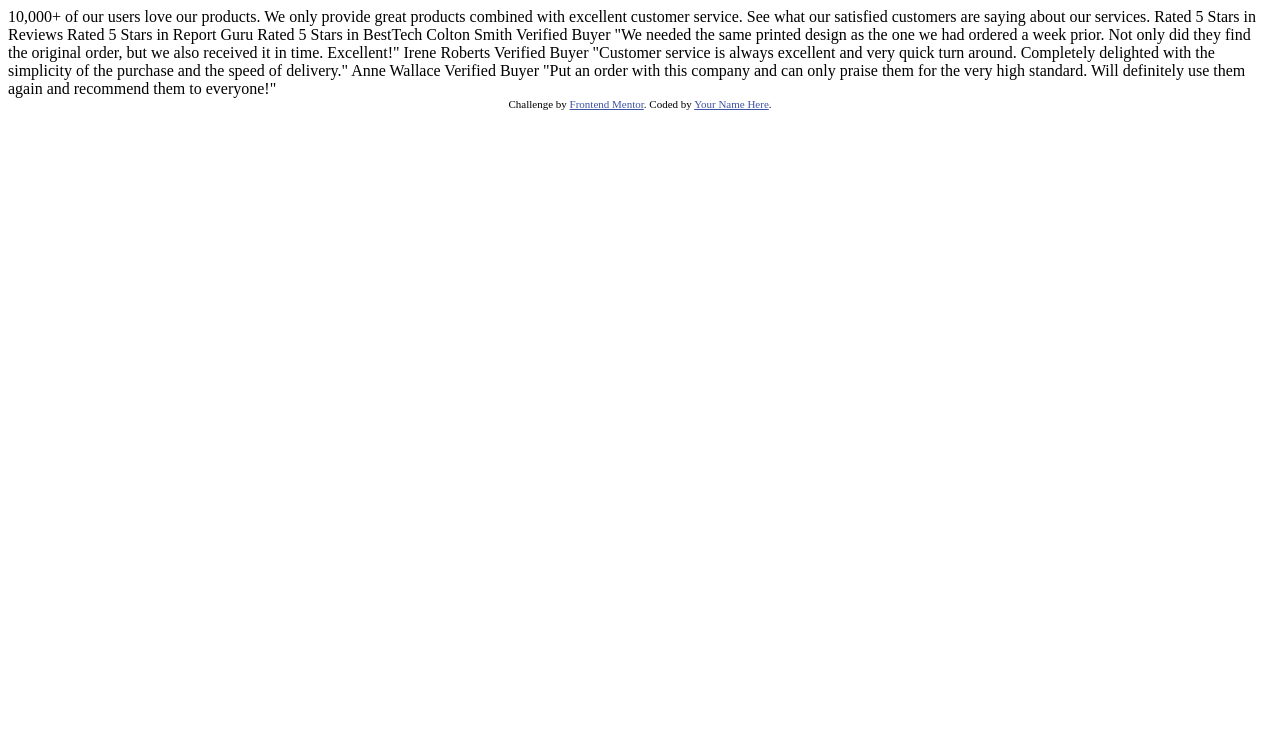
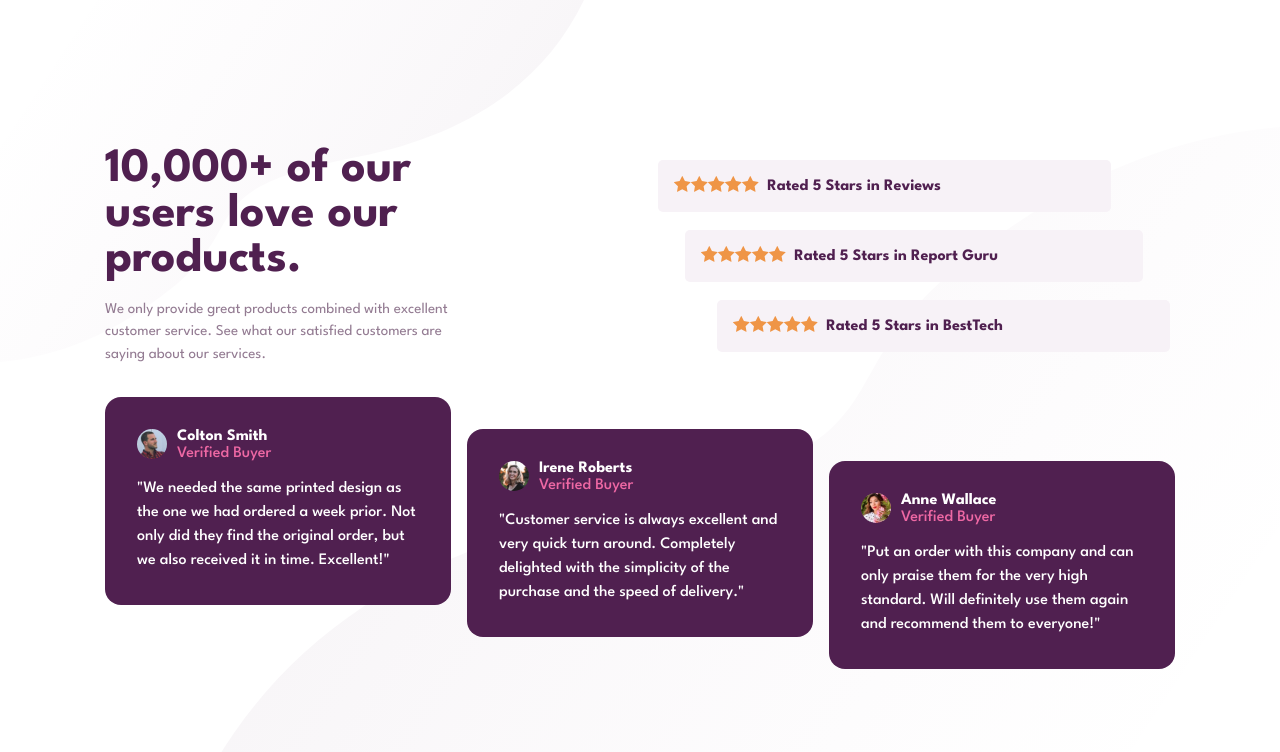
Before and after one commit to bttrvng99/frontend-mentor-social-proof-section, a plain HTML site: page index.html in a window 1280 px wide. Drawn offline with Linux system fonts and the light colour scheme.

Commit message:
finalized views

```diff
--- a/index.html
+++ b/index.html
@@ -15,6 +15,7 @@
     <title>Frontend Mentor | Social proof section</title>
 
     <!-- Feel free to remove these styles or customise in your own stylesheet 👍 -->
+    <link rel="stylesheet" href="style.css" />
     <style>
       .attribution {
         font-size: 11px;
@@ -26,36 +27,101 @@
     </style>
   </head>
   <body>
-    10,000+ of our users love our products.
-
-    We only provide great products combined with excellent customer service.
-    See what our satisfied customers are saying about our services.
-
-    Rated 5 Stars in Reviews
-    Rated 5 Stars in Report Guru
-    Rated 5 Stars in BestTech
-
-    Colton Smith
-    Verified Buyer
-    "We needed the same printed design as the one we had ordered a week prior.
-    Not only did they find the original order, but we also received it in time.
-    Excellent!"
-
-    Irene Roberts
-    Verified Buyer
-    "Customer service is always excellent and very quick turn around. Completely
-    delighted with the simplicity of the purchase and the speed of delivery."
-
-    Anne Wallace
-    Verified Buyer
-    "Put an order with this company and can only praise them for the very high
-    standard. Will definitely use them again and recommend them to everyone!"
-
-    <div class="attribution">
-      Challenge by
-      <a href="https://www.frontendmentor.io?ref=challenge" target="_blank"
-        >Frontend Mentor</a
-      >. Coded by <a href="#">Your Name Here</a>.
-    </div>
+    <main>
+      <div class="hero">
+        <h1>10,000+ of our users love our products.</h1>
+        <p>
+          We only provide great products combined with excellent customer
+          service. See what our satisfied customers are saying about our
+          services.
+        </p>
+      </div>
+      <div class="ratings">
+        <ul>
+          <li>
+            <div class="stars">
+              <img src="./images/icon-star.svg" alt="" /><img
+                src="./images/icon-star.svg"
+                alt=""
+              /><img src="./images/icon-star.svg" alt="" /><img
+                src="./images/icon-star.svg"
+                alt=""
+              /><img src="./images/icon-star.svg" alt="" />
+            </div>
+            Rated 5 Stars in Reviews
+          </li>
+          <li>
+            <div class="stars">
+              <img src="./images/icon-star.svg" alt="" /><img
+                src="./images/icon-star.svg"
+                alt=""
+              /><img src="./images/icon-star.svg" alt="" /><img
+                src="./images/icon-star.svg"
+                alt=""
+              /><img src="./images/icon-star.svg" alt="" />
+            </div>
+            Rated 5 Stars in Report Guru
+          </li>
+          <li>
+            <div class="stars">
+              <img src="./images/icon-star.svg" alt="" /><img
+                src="./images/icon-star.svg"
+                alt=""
+              /><img src="./images/icon-star.svg" alt="" /><img
+                src="./images/icon-star.svg"
+                alt=""
+              /><img src="./images/icon-star.svg" alt="" />
+            </div>
+            Rated 5 Stars in BestTech
+          </li>
+        </ul>
+      </div>
+      <div class="reviews">
+        <ul>
+          <li>
+            <div class="reviewer">
+              <img src="./images/image-colton.jpg" alt="" srcset="" />
+              <div class="reviewer-info">
+                <div class="reviewer-info-name">Colton Smith</div>
+                <div class="reviewer-info-type">Verified Buyer</div>
+              </div>
+            </div>
+            <div class="content">
+              "We needed the same printed design as the one we had ordered a
+              week prior. Not only did they find the original order, but we also
+              received it in time. Excellent!"
+            </div>
+          </li>
+          <li>
+            <div class="reviewer">
+              <img src="./images/image-irene.jpg" alt="" />
+              <div class="reviewer-info">
+                <div class="reviewer-info-name">Irene Roberts</div>
+                <div class="reviewer-info-type">Verified Buyer</div>
+              </div>
+            </div>
+            <div class="content">
+              "Customer service is always excellent and very quick turn around.
+              Completely delighted with the simplicity of the purchase and the
+              speed of delivery."
+            </div>
+          </li>
+          <li>
+            <div class="reviewer">
+              <img src="./images/image-anne.jpg" alt="" />
+              <div class="reviewer-info">
+                <div class="reviewer-info-name">Anne Wallace</div>
+                <div class="reviewer-info-type">Verified Buyer</div>
+              </div>
+            </div>
+            <div class="content">
+              "Put an order with this company and can only praise them for the
+              very high standard. Will definitely use them again and recommend
+              them to everyone!"
+            </div>
+          </li>
+        </ul>
+      </div>
+    </main>
   </body>
 </html>
--- /dev/null
+++ b/style.scss
@@ -0,0 +1,235 @@
+@import url("https://fonts.googleapis.com/css2?family=League+Spartan:wght@100..900&display=swap");
+
+$DarkMagenta: hsl(300, 43%, 22%);
+$SoftPink: hsl(333, 80%, 67%);
+$DarkGrayMagenta: hsl(303, 10%, 53%);
+$LightGrayMagenta: hsl(300, 24%, 96%);
+$White: hsl(0, 0%, 100%);
+
+* {
+  font-family: "League Spartan", sans-serif;
+  color: $DarkMagenta;
+  padding: 0;
+  margin: 0;
+  // box-sizing: border-box;
+}
+
+h1 {
+  font-size: 48px;
+}
+
+p {
+  font-size: 15px;
+  color: $DarkGrayMagenta;
+  line-height: 1.5;
+}
+
+ul {
+  list-style-type: none;
+}
+
+html {
+  background-image: url("./images/bg-pattern-top-desktop.svg"), url('./images/bg-pattern-bottom-desktop.svg');
+  background-repeat: no-repeat, no-repeat;
+  background-position: top left, bottom right;
+}
+
+html,
+body {
+  min-height: 100%;
+  display: flex;
+  flex-direction: column;
+  align-items: center;
+  justify-content: center;
+}
+
+main {
+  margin: 5rem;
+  max-width: 1070px;
+  display: grid;
+  grid-template-columns: auto auto;
+  grid-template-rows: auto auto;
+  grid-gap: 1rem;
+}
+
+.hero {
+  grid-column-start: 1;
+  grid-column-end: span 1;
+  grid-row-start: 1;
+  grid-row-end: span 1;
+  // height: 100%;
+  max-width: 380px;
+  display: flex;
+  flex-direction: column;
+  justify-content: center;
+  margin: 1rem 0;
+  p {
+    margin: 1rem 0 0;
+  }
+}
+
+.ratings {
+  grid-column-start: 2;
+  grid-column-end: span 1;
+  grid-row-start: 1;
+  grid-row-end: span 1;
+  align-content: center;
+
+  ul {
+    display: flex;
+    flex-direction: column;
+    gap: 0.5rem;
+    li {
+      display: flex;
+      flex-direction: row;
+      align-items: center;
+      margin: 5px;
+      background-color: $LightGrayMagenta;
+      padding: 1rem;
+      border-radius: 5px;
+      font-weight: 700;
+      .stars {
+        margin-right: 0.5rem;
+      }
+
+      &:first-child {
+        margin-right: 4rem;
+      }
+
+      &:nth-child(2) {
+        margin-left: 2rem;
+        margin-right: 2rem;
+      }
+      &:last-child {
+        margin-left: 4rem;
+      }
+    }
+  }
+}
+
+.reviews {
+  grid-column-start: 1;
+  grid-column-end: span 2;
+  ul {
+    display: grid;
+    grid-template-columns: 1fr 1fr 1fr;
+    grid-template-rows: auto;
+    grid-gap: 1rem;
+
+    li {
+      background-color: $DarkMagenta;
+      overflow: hidden;
+      border-radius: 1rem;
+      padding: 2rem;
+      height: fit-content;
+
+      .content {
+        margin-top: 1rem;
+        color: white;
+        font-weight: 500;
+        line-height: 1.5;
+      }
+
+      &:nth-child(2) {
+        margin-top: 2rem;
+      }
+
+      &:last-child {
+        margin-top: 4rem;
+      }
+    }
+  }
+}
+
+.reviewer {
+  display: flex;
+  flex-direction: row;
+  // grid-template-columns: auto auto;
+  // grid-template-rows: auto;
+  color: white;
+
+  img {
+    grid-column: 1 / span 1;
+    grid-row: 1 / span 2;
+    width: auto;
+    border-radius: 100%;
+    height: 30px;
+  }
+
+  &-info {
+    color: white;
+    margin-left: 10px;
+    display: flex;
+    flex-direction: column;
+    gap: 2px;
+
+    &-name {
+      // grid-column: 2 / span 1;
+      // grid-row: 1 / span 1;
+      color: white;
+      font-weight: 700;
+    }
+
+    &-type {
+      // grid-column: 2 / span 1;
+      // grid-row: 2 / span 1;
+      color: $SoftPink;
+      font-weight: 500;
+    }
+  }
+}
+
+@media (max-width: 768px) {
+  html {
+    background-image: url("./images/bg-pattern-top-mobile.svg"), url('./images/bg-pattern-bottom-mobile.svg');
+  }
+  main {
+    display: flex;
+    flex-direction: column;
+    justify-content: center;
+    text-align: center;
+  }
+
+  .hero {
+    max-width: 100%;
+    text-align: center;
+  }
+
+  .ratings {
+    ul {
+      li {
+        &:first-child {
+          margin-left: 0rem;
+          margin-right: 0rem;
+        }
+
+        &:nth-child(2) {
+          margin-left: 0rem;
+          margin-right: 0rem;
+        }
+        &:last-child {
+          margin-left: 0rem;
+          margin-right: 0rem;
+        }
+      }
+    }
+  }
+
+  .reviews {
+    ul {
+      display: flex;
+      flex-direction: column;
+      text-align: start;
+
+      li {
+        &:nth-child(2) {
+          margin-top: 0px;
+        }
+
+        &:last-child {
+          margin-top: 0px;
+        }
+      }
+    }
+  }
+}
```
Also changed, not shown: style.css (added), 1 other file.
